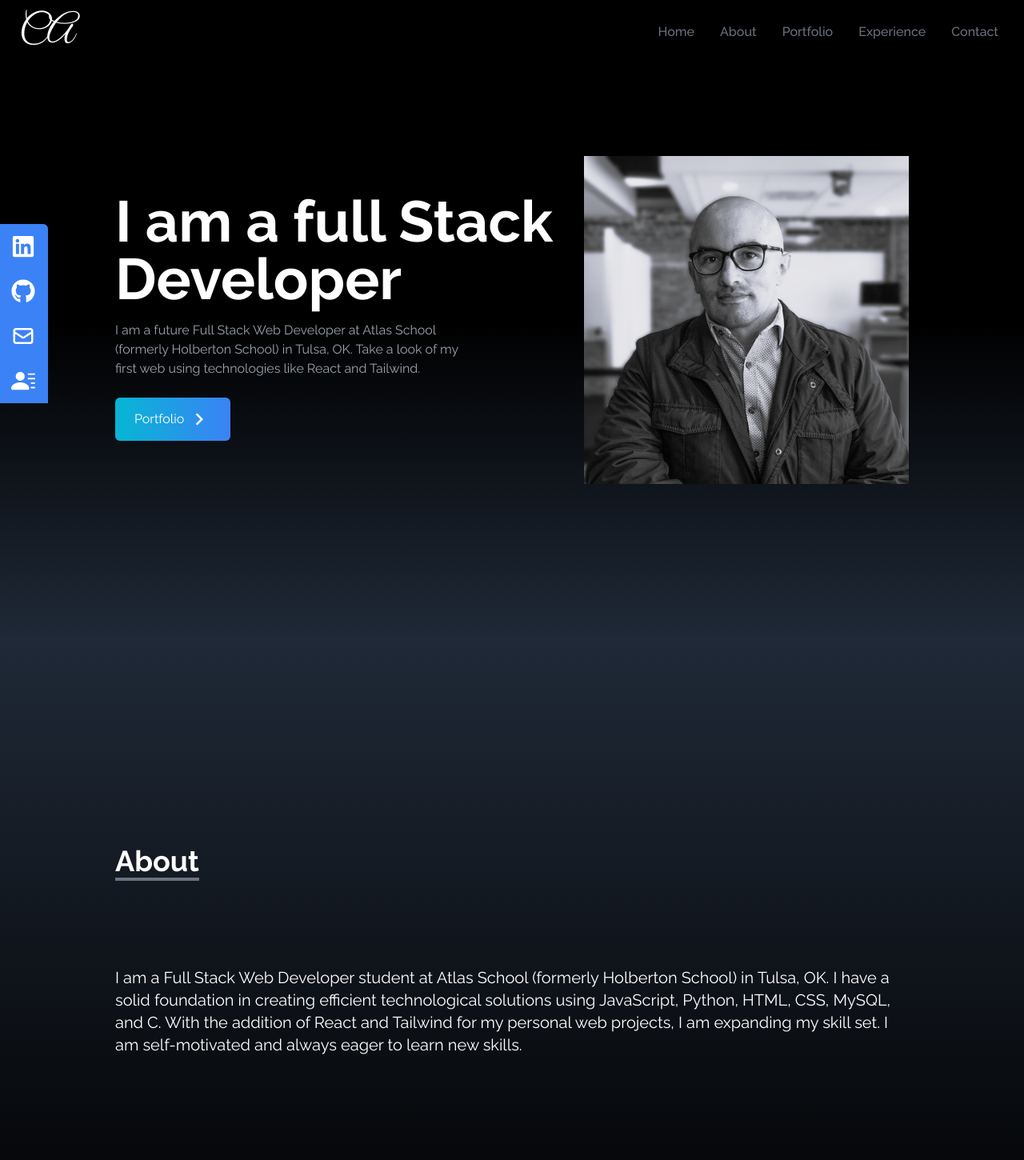
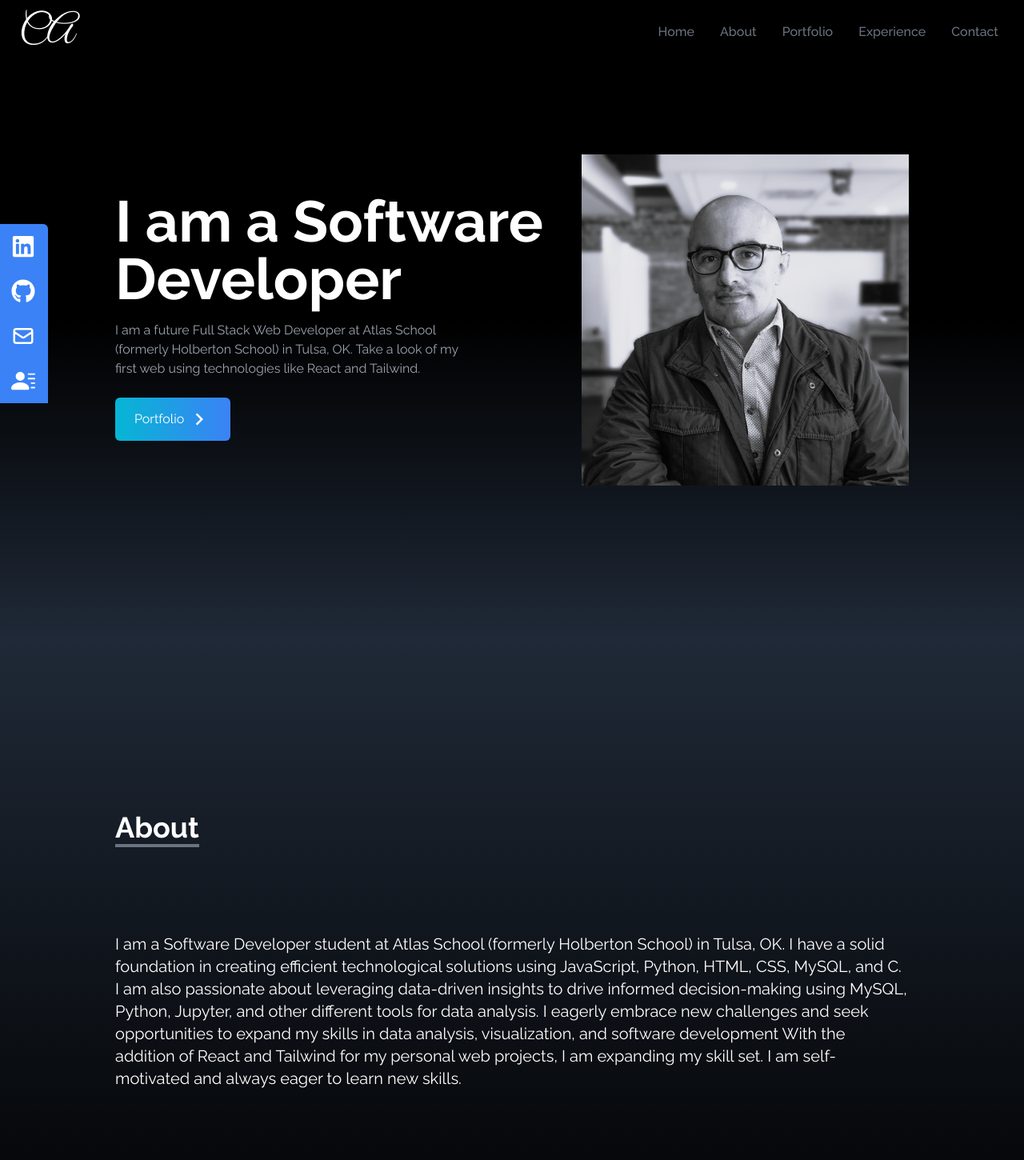
Before and after one commit to carlalap/atlas_personal_web, a React (Create React App) app: page / in a window 1280 px wide. Shown: the top 1450 px of the page at 80% size. Built offline with nearby package versions, Linux system fonts and the light colour scheme.

Commit message:
updated About and Home files

```diff
--- a/src/components/About.jsx
+++ b/src/components/About.jsx
@@ -19,11 +19,13 @@ const About = () => {
 
         {/* Content about professional path */}
         <p className="text-xl mt-20">
-        I am a Full Stack Web Developer student at Atlas School
+        I am a Software Developer student at Atlas School
         (formerly Holberton School) in Tulsa, OK. I have a solid foundation
         in creating efficient technological solutions using JavaScript,
-        Python, HTML, CSS, MySQL, and C. With the addition of React and Tailwind
-        for my personal web projects, I am expanding my skill set.
+        Python, HTML, CSS, MySQL, and C.   I am also passionate about leveraging data-driven insights to drive informed
+        decision-making using MySQL, Python, Jupyter, and other different tools for data analysis. I eagerly embrace new
+        challenges and seek opportunities to expand my skills in data analysis, visualization, and software development
+        With the addition of React and Tailwind for my personal web projects, I am expanding my skill set.
         I am self-motivated and always eager to learn new skills.
         </p>
 
--- a/src/components/Home.jsx
+++ b/src/components/Home.jsx
@@ -18,7 +18,7 @@ const Home = () => {
                     {/* Title */}
                     <h2 className="text-4xl sm:text-7xl font-bold
                     text-white">
-                        I am a full Stack Developer
+                        I am a Software Developer
                     </h2>
                     {/* Description */}
                     <p className="text-gray-400 py-4 max-w-md">
```
